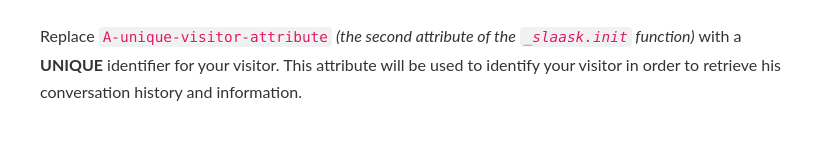
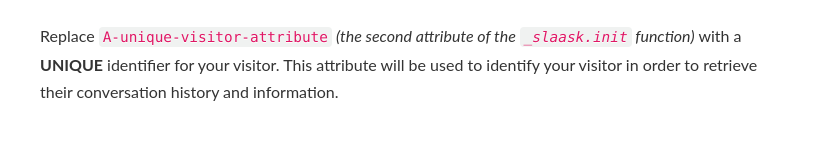
Before and after one commit to valentinpoddany/developers, a plain HTML site: page javascript-sdk/getting-more-information.html in a window 1280 px wide. Shown: the part 644-806 px from the top of the page, 360-1180 px from the left. Drawn offline with Linux system fonts and the light colour scheme.

Commit message:
Update getting-more-information.html

```diff
--- a/javascript-sdk/getting-more-information.html
+++ b/javascript-sdk/getting-more-information.html
@@ -95,7 +95,7 @@
     _slaask.init('xxxxxxxxxxxxxxxxxxxxxxxxxxxxxxxx', { visitor_token: 'A-unique-visitor-attribute' });
 &lt;/script&gt;
             </pre>
-            <p>Replace <code>A-unique-visitor-attribute</code> <i>(the second attribute of the <code>_slaask.init</code> function)</i> with a <b>UNIQUE</b> identifier for your visitor. This attribute will be used to identify your visitor in order to retrieve his conversation history and information.</p>
+            <p>Replace <code>A-unique-visitor-attribute</code> <i>(the second attribute of the <code>_slaask.init</code> function)</i> with a <b>UNIQUE</b> identifier for your visitor. This attribute will be used to identify your visitor in order to retrieve their conversation history and information.</p>
           </section>
 
         </article>
```
